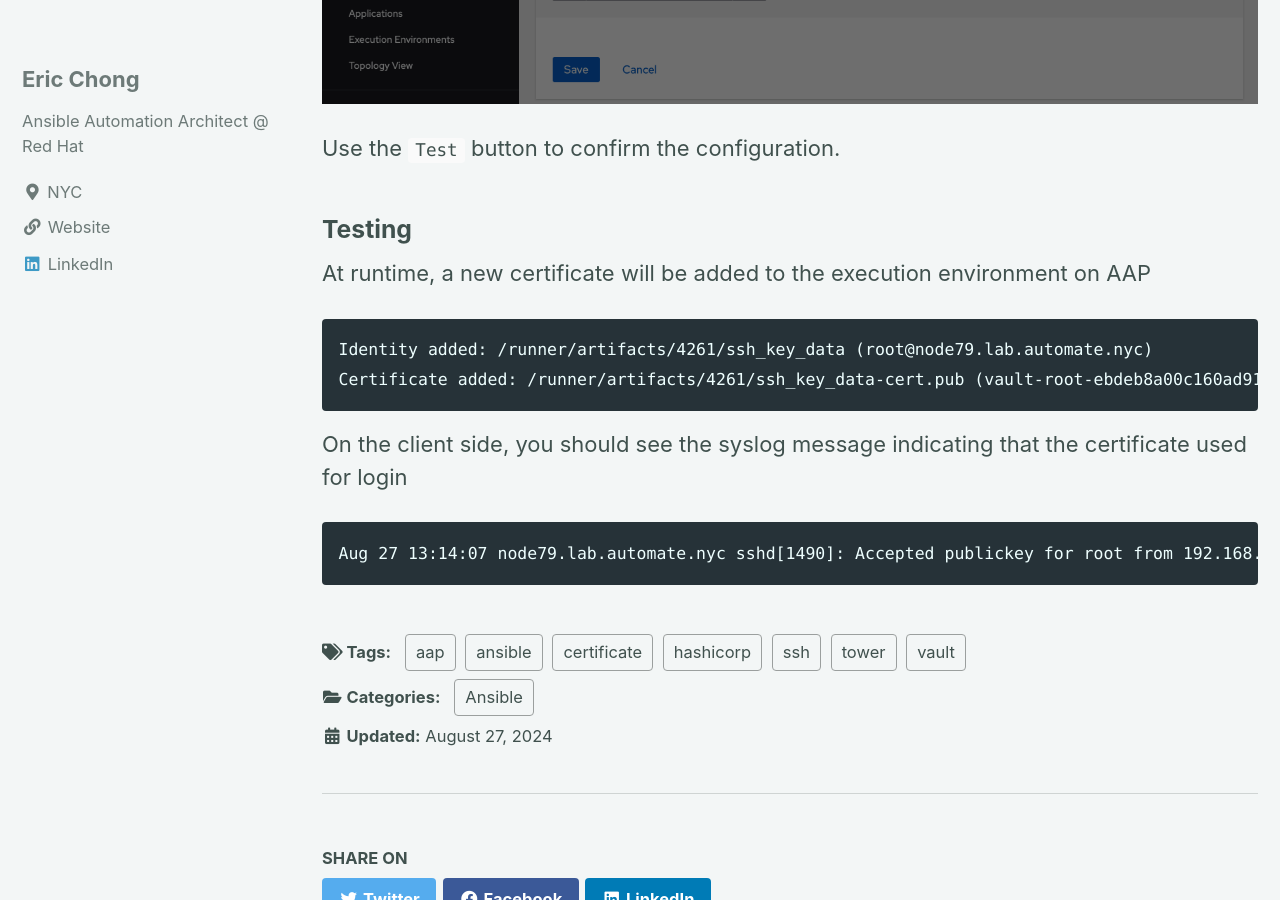
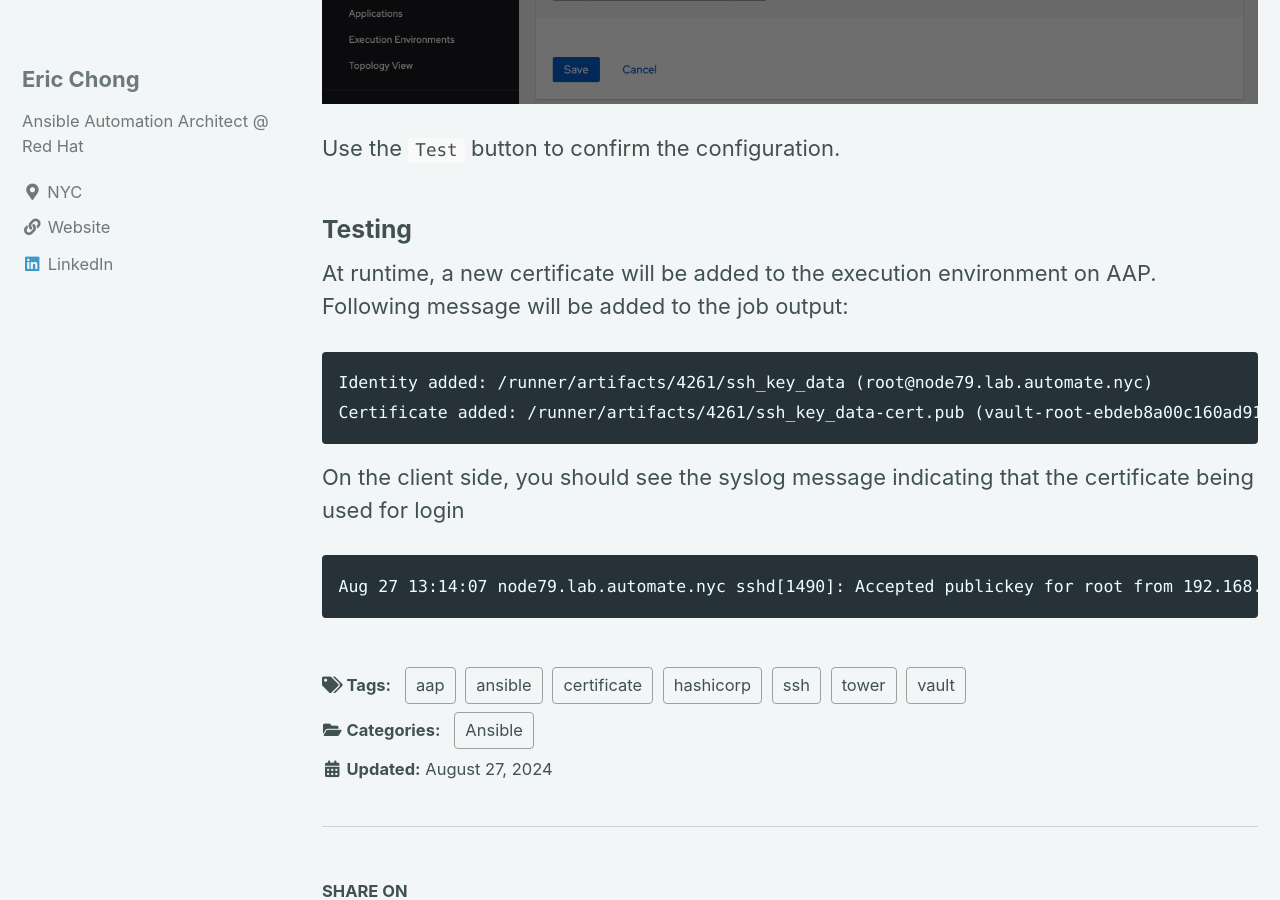
Before and after one commit to ecchong/ecchong.github.io, a Jekyll site: the page built from _posts/2024/2024-08-27-aap-hashicorp-signed-ssh.md, in a window 1280 px wide and 900 px high, scrolled down 5545 px. Built offline with Jekyll 4.4.1, drawn with Linux system fonts in a browser that asks for light colours; cached includes are drawn as plain includes; comment, search, counter and statistics services are not loaded; some of the changed text lies outside the part shown.

Commit message:
HashiCorp Vault Signed SSH

````diff
--- a/_posts/2024/2024-08-27-aap-hashicorp-signed-ssh.md
+++ b/_posts/2024/2024-08-27-aap-hashicorp-signed-ssh.md
@@ -54,7 +54,7 @@
 Setup `HashiCorp Vault Signed SSH` lookup credential using any supported authentication method with HashiCorp Vault.
 ![HashiCorp Vault Signed SSH](/assets/images/2024/2024-08-27-aap-hashicorp-vault-signed-ssh.png)
 
-Generate a SSH key pair using `ssh-keygen` on command line.  Will paste the public and private keys in next step
+Generate a SSH key pair using `ssh-keygen` on command line.  The public and private keys will be used in next step.
 
 Setup `Machine` credential in AAP.  Copy generated private key to `SSH Private Key` text box.
 ![AAP Machine credential](/assets/images/2024/2024-08-27-aap-machine-credential.png)
@@ -65,13 +65,13 @@
 Use the `Test` button to confirm the configuration.
 
 ### Testing
-At runtime, a new certificate will be added to the execution environment on AAP
+At runtime, a new certificate will be added to the execution environment on AAP.  Following message will be added to the job output:
 ```
 Identity added: /runner/artifacts/4261/ssh_key_data (root@node79.lab.automate.nyc)
 Certificate added: /runner/artifacts/4261/ssh_key_data-cert.pub (vault-root-ebdeb8a00c160ad918e6e8238bf92c27dfea3ec340e230de3ea59093e3773c38)
 ```
 
-On the client side, you should see the syslog message indicating that the certificate used for login
+On the client side, you should see the syslog message indicating that the certificate being used for login
 ```
 Aug 27 13:14:07 node79.lab.automate.nyc sshd[1490]: Accepted publickey for root from 192.168.0.101 port 42668 ssh2: RSA-CERT SHA256:6964oAwWCtkY5ugji/ksJ9/qPsNA4jDePqWQk+N3PDg ID vault-root-ebdeb8a00c160ad918e6e8238bf92c27dfea3ec340e230de3ea59093e3773c38 (serial 10466434135153983140) CA RSA SHA256:HUT+GSDsOwFaCfW9l/CvOg+7GYu2UIQS1Yfcwr1uuYo
 ```
````
